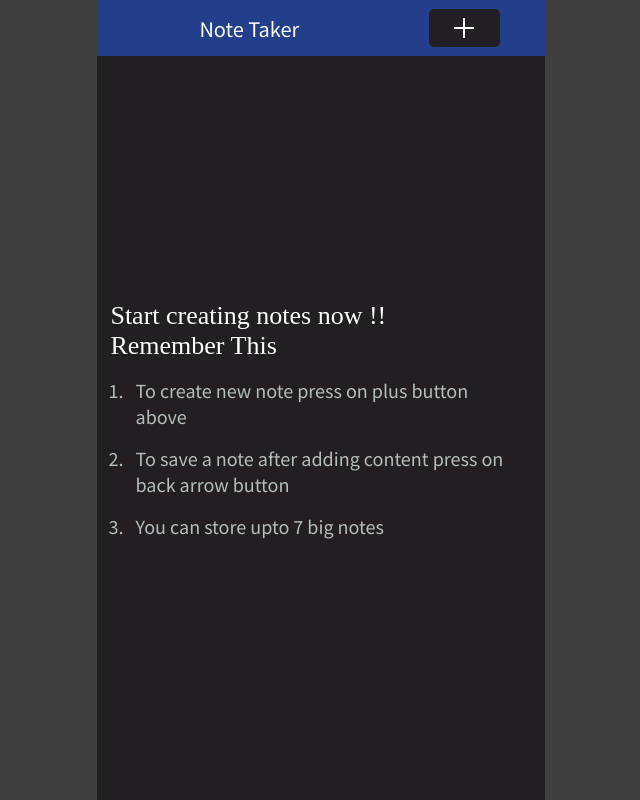
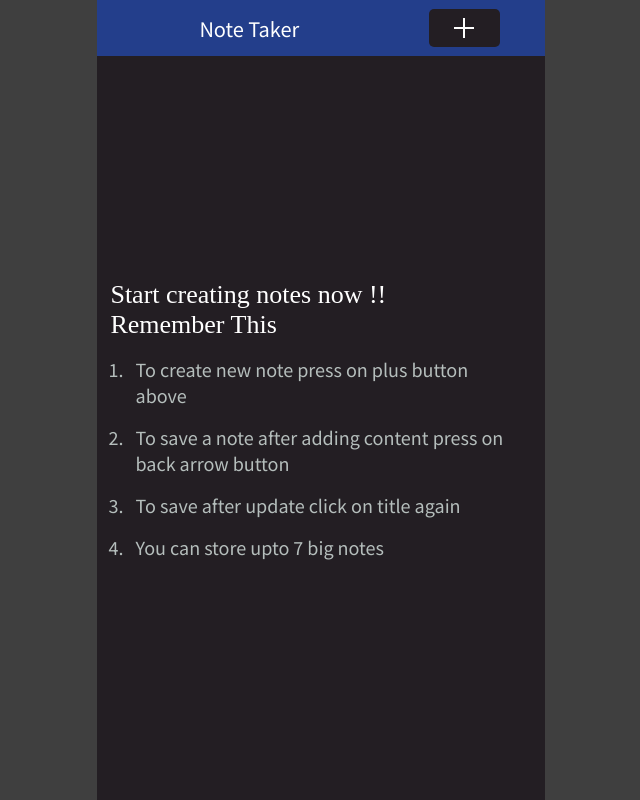
Before and after one commit to saket2001/react-notes-taker, a React (Create React App) app: page / in a window 1280 px wide. Shown: the whole page, without its empty margins (319-959 px from the left). Built offline with nearby package versions, Linux system fonts and the light colour scheme.

Commit message:
note update feature added

```diff
--- a/src/components/MainContent/MainContent.js
+++ b/src/components/MainContent/MainContent.js
@@ -27,6 +27,7 @@ const MainContent = (props) => {
       <ol>
         <li>To create new note press on plus button above</li>
         <li>To save a note after adding content press on back arrow button</li>
+        <li>To save after update click on title again</li>
         <li>You can store upto 7 big notes</li>
       </ol>
     </div>
```
Also changed, not shown: 7 other files (tests, documents, lock files or other folders).
